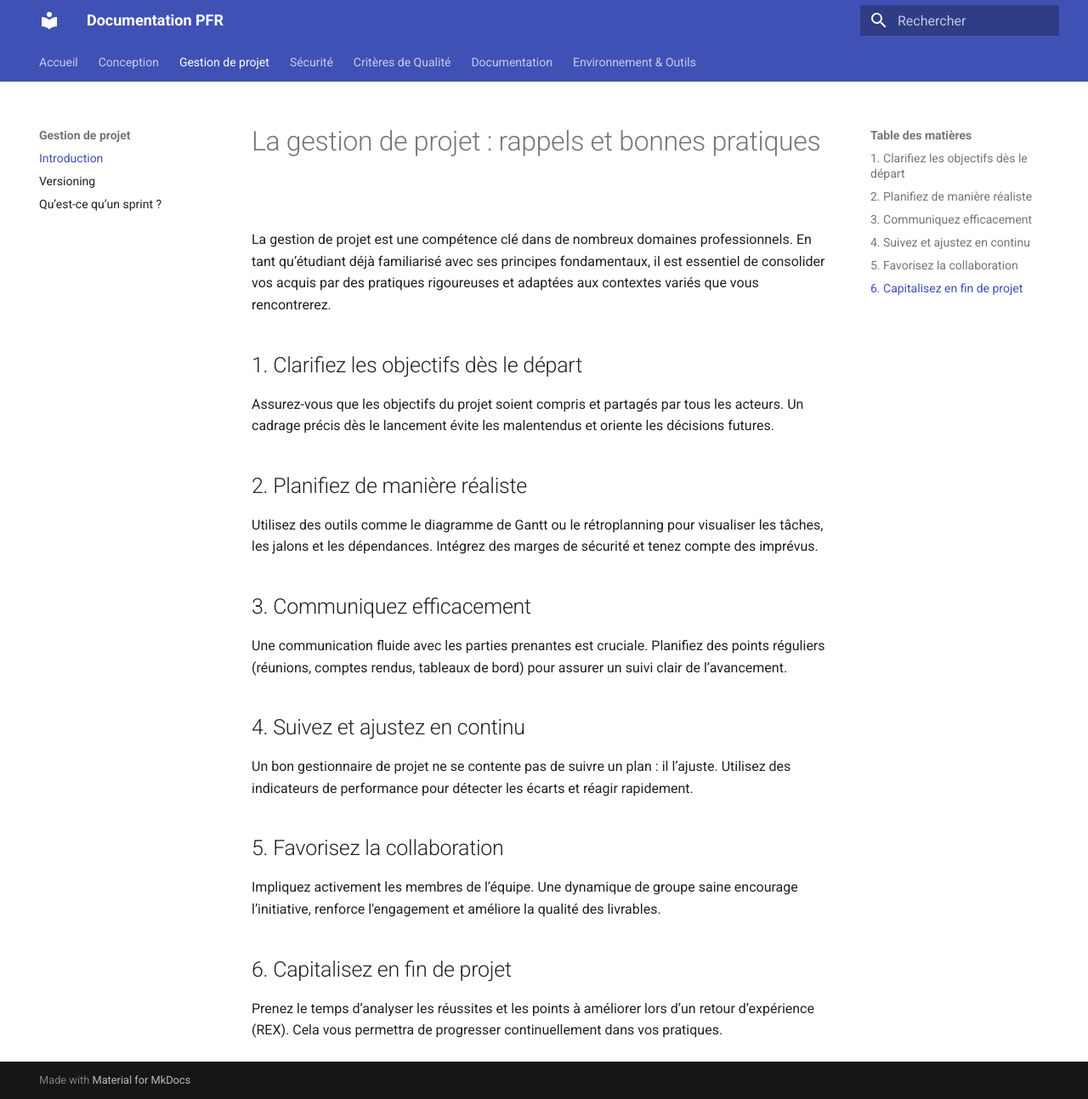
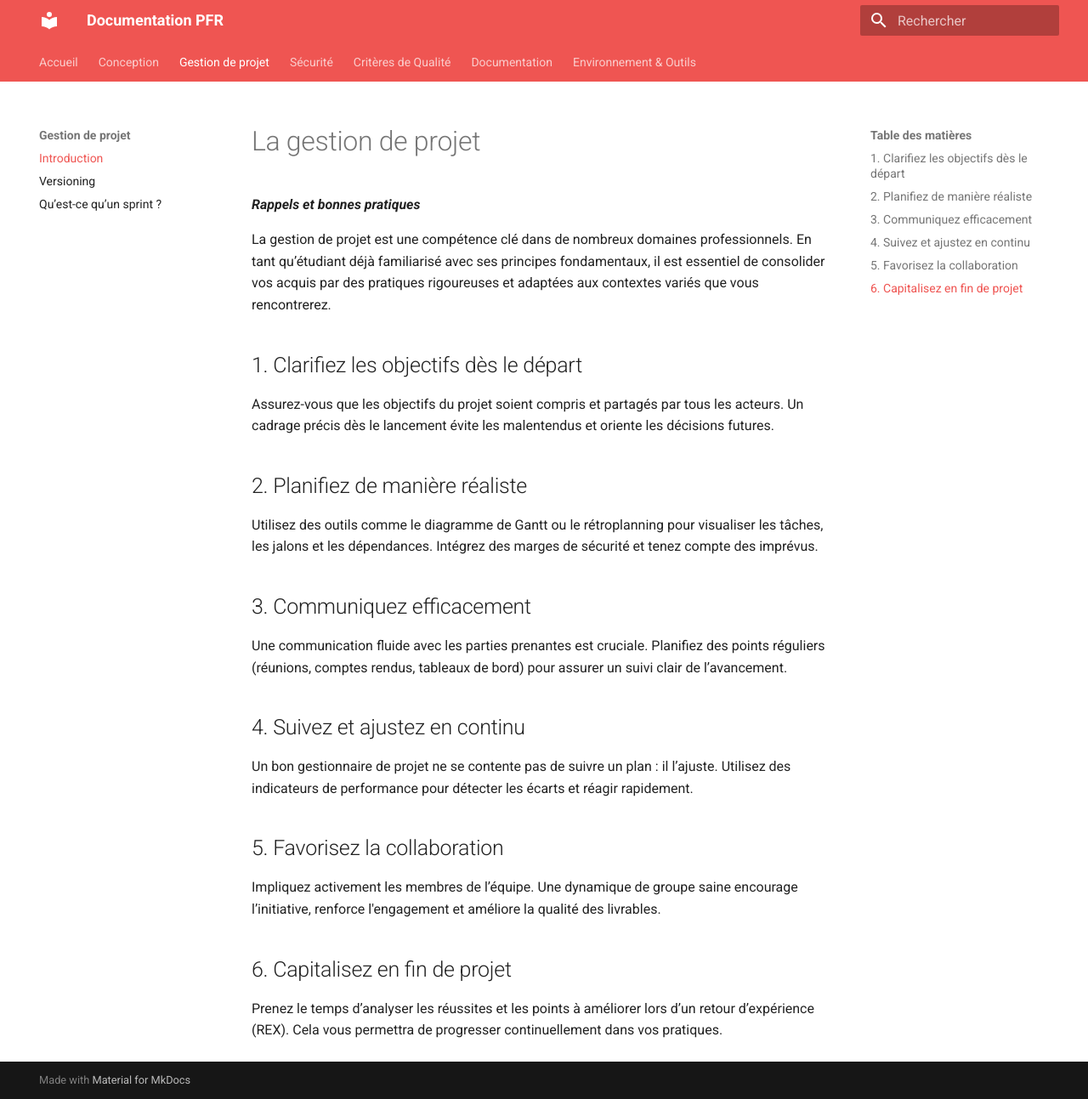
Before and after one commit to agnesNeedemand/projet-fil-rouge, an MkDocs documentation site: the page built from docs/gestion/index.md, in a window 1280 px wide and 1293 px high. Shown: the whole window at 85% size. Built offline with MkDocs 1.6.1 and Material for MkDocs 9.7.7, drawn with Linux system fonts in a browser that asks for light colours.

Commit message:
change color primay

```diff
--- a/docs/gestion/index.md
+++ b/docs/gestion/index.md
@@ -1,4 +1,6 @@
-# La gestion de projet : rappels et bonnes pratiques
+# La gestion de projet
+
+***Rappels et bonnes pratiques***
 
 La gestion de projet est une compétence clé dans de nombreux domaines professionnels. En tant qu’étudiant déjà familiarisé avec ses principes fondamentaux, il est essentiel de consolider vos acquis par des pratiques rigoureuses et adaptées aux contextes variés que vous rencontrerez.
 
--- a/mkdocs.yml
+++ b/mkdocs.yml
@@ -7,6 +7,8 @@ theme:
     - navigation.instant
   palette:
     scheme: default
+    primary: red
+    accent: red
   language: fr
 extra_javascript:
   - javascripts/extra.js
```
Also changed, not shown: 1 other file.
